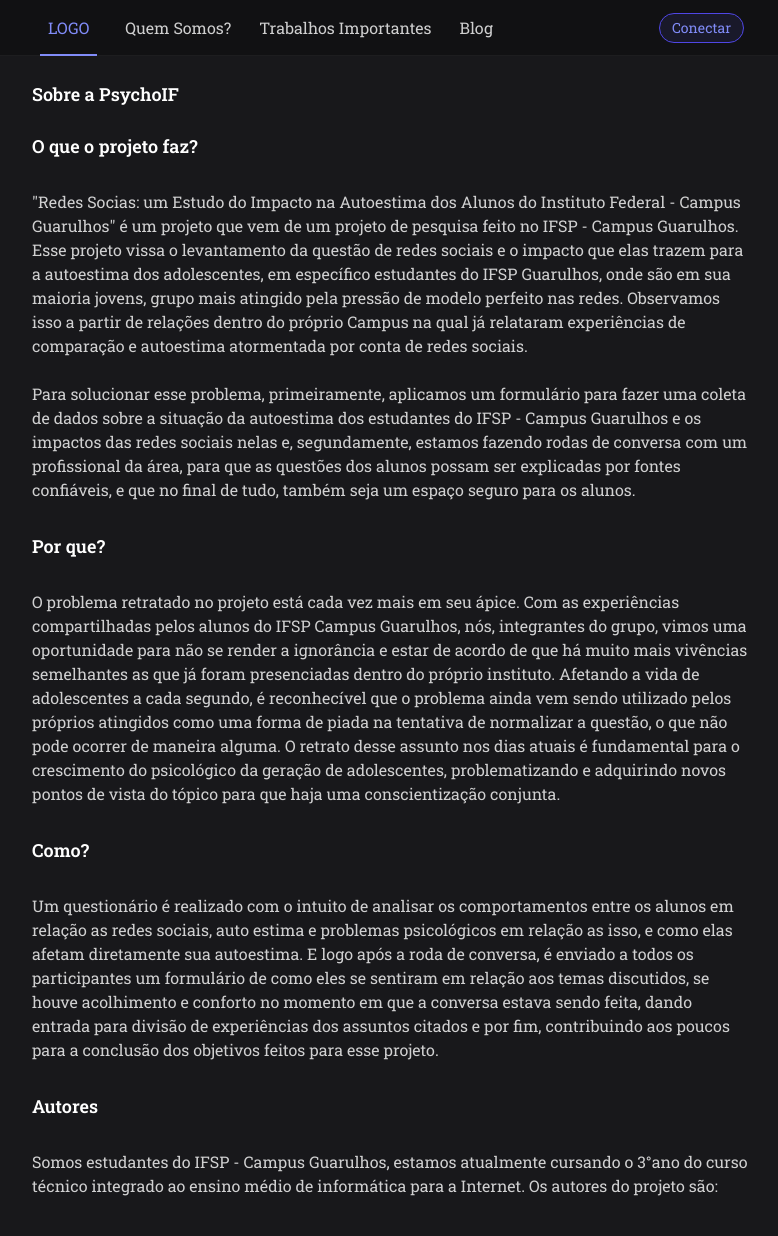
After one commit to Ghriphos/projetoSMRRS-blog, a Flask app: page / in a window 1280 px wide. The commit adds this page. Shown: the whole page, without its empty margins (248-1026 px from the left). Run offline with Flask 2, Linux system fonts and the light colour scheme; some libraries are stand-ins or nearby versions.

Commit message:
adicionando a pagina 'Quem somos'

```diff
--- a/controller.py
+++ b/controller.py
@@ -43,6 +43,14 @@ def renderLogin():
         return redirect('/')
 
     return render_template("login.jinja")
+
+@app.route("/importantJobs",methods=['GET'])
+def renderJobs():
+    return render_template("importantJobs.jinja")
+
+@app.route("/",methods=['GET'])
+def renderPsychoIF():
+    return render_template("psychoIF.jinja")
 
 @app.route("/post/<id>",methods=['GET'])
 def renderPost(id):
--- a/templates/main.jinja
+++ b/templates/main.jinja
@@ -45,8 +45,9 @@
                 </div>
                 <div class="sm:block sm:h-14 py-4 px-5 sm:px-2 font-medium cursor-pointer hover:text-white">
                     Quem Somos?</div>
-                <div class="sm:block sm:h-14 py-4 px-5 sm:px-2 font-medium cursor-pointer hover:text-white">Trabalhos
-                    Importantes</div>
+                <div class="sm:block sm:h-14 py-4 px-5 sm:px-2 font-medium cursor-pointer hover:text-white">
+                    <a href="/importantJobs">Trabalhos
+                    Importantes</a></div>
                 <a href="/blog"
                     class="sm:block sm:h-14 py-4 px-5 sm:px-2 font-medium cursor-pointer hover:text-white">Blog</a>
                 <div class="sm:pb-0 sm:px-2 sm:block sm:ml-auto">
--- /dev/null
+++ b/templates/psychoIF.jinja
@@ -0,0 +1,49 @@
+{% extends "main.jinja" %}
+
+{% block title %}Psycho IF{% endblock title %}
+
+{% block content %}
+<br>
+<div class="flex flex-col w-full justify-center pt-4.5">
+        <div class="font-sans">
+            <h1 class="sm:text-lg text-base font-slab text-white font-semibold">Sobre a PsychoIF</h1>
+        </div>
+        <br>
+        <div class="font-sans">
+            <h1 class="sm:text-lg text-base font-slab text-white font-semibold">O que o projeto faz?</h1>
+        </div>
+        <br>
+        <div class="sm:text-base text-sm font-slab my-1.5 leading-7 text-white/80 ">
+            <p>"Redes Socias: um Estudo do Impacto na Autoestima dos Alunos do Instituto Federal - Campus Guarulhos" é um projeto que vem de um projeto de pesquisa feito no IFSP - Campus Guarulhos. Esse projeto vissa o levantamento da questão de redes sociais e o impacto que elas trazem para a autoestima dos adolescentes, em específico estudantes do IFSP Guarulhos, onde são em sua maioria jovens, grupo mais atingido pela pressão de modelo perfeito nas redes. Observamos isso a partir de relações dentro do próprio Campus na qual já relataram experiências de comparação e autoestima atormentada por conta de redes sociais.</p>
+            <br>
+            <p>Para solucionar esse problema, primeiramente, aplicamos um formulário para fazer uma coleta de dados sobre a situação da autoestima dos estudantes do IFSP - Campus Guarulhos e os impactos das redes sociais nelas e, segundamente, estamos fazendo rodas de conversa com um profissional da área, para que as questões dos alunos possam ser explicadas por fontes confiáveis, e que no final de tudo, também seja um espaço seguro para os alunos. </p>
+
+        </div>
+        <br>
+        <div class="font-sans">
+            <h1 class="sm:text-lg text-base font-slab text-white font-semibold">Por que?</h1>
+        </div>
+        <br>
+        <div class="sm:text-base text-sm font-slab my-1.5 leading-7 text-white/80 ">
+            <p>O problema retratado no projeto está cada vez mais em seu ápice. Com as experiências compartilhadas pelos alunos do IFSP Campus Guarulhos, nós, integrantes do grupo, vimos uma oportunidade para não se render a ignorância e estar de acordo de que há muito mais vivências semelhantes as que já foram presenciadas dentro do próprio instituto. Afetando a vida de adolescentes a cada segundo, é reconhecível que o problema ainda vem sendo utilizado pelos próprios atingidos como uma forma de piada na tentativa de normalizar a questão, o que não pode ocorrer de maneira alguma. O retrato desse assunto nos dias atuais é fundamental para o crescimento do psicológico da geração de adolescentes, problematizando e adquirindo novos pontos de vista do tópico para que haja uma conscientização conjunta.</p>
+        </div>
+        <br>
+        <div class="font-sans">
+            <h1 class="sm:text-lg text-base font-slab text-white font-semibold">Como?</h1>
+        </div>
+        <br>
+        <div class="sm:text-base text-sm font-slab my-1.5 leading-7 text-white/80 ">
+            <p>Um questionário é realizado com o intuito de analisar os comportamentos entre os alunos em relação as redes sociais, auto estima e problemas psicológicos em relação as isso, e como elas afetam diretamente sua autoestima. E logo após a roda de conversa, é enviado a todos os participantes um formulário de como eles se sentiram em relação aos temas discutidos, se houve acolhimento e conforto no momento em que a conversa estava sendo feita, dando entrada para divisão de experiências dos assuntos citados e por fim, contribuindo aos poucos para a conclusão dos objetivos feitos para esse projeto.
+            </p>
+        </div>
+        <br>
+        <div class="font-sans">
+            <h1 class="sm:text-lg text-base font-slab text-white font-semibold">Autores </h1>
+        </div>
+        <br>
+        <div class="sm:text-base text-sm font-slab my-1.5 leading-7 text-white/80 ">
+            <p>Somos estudantes do IFSP - Campus Guarulhos, estamos atualmente cursando o 3°ano do curso técnico integrado ao ensino médio de informática para a Internet. Os autores do projeto são:
+            </p>
+        </div>
+    </div>
+{% endblock content %}
```
Also changed, not shown: templates/importantJobs.jinja (added, +15 -0 lines).
